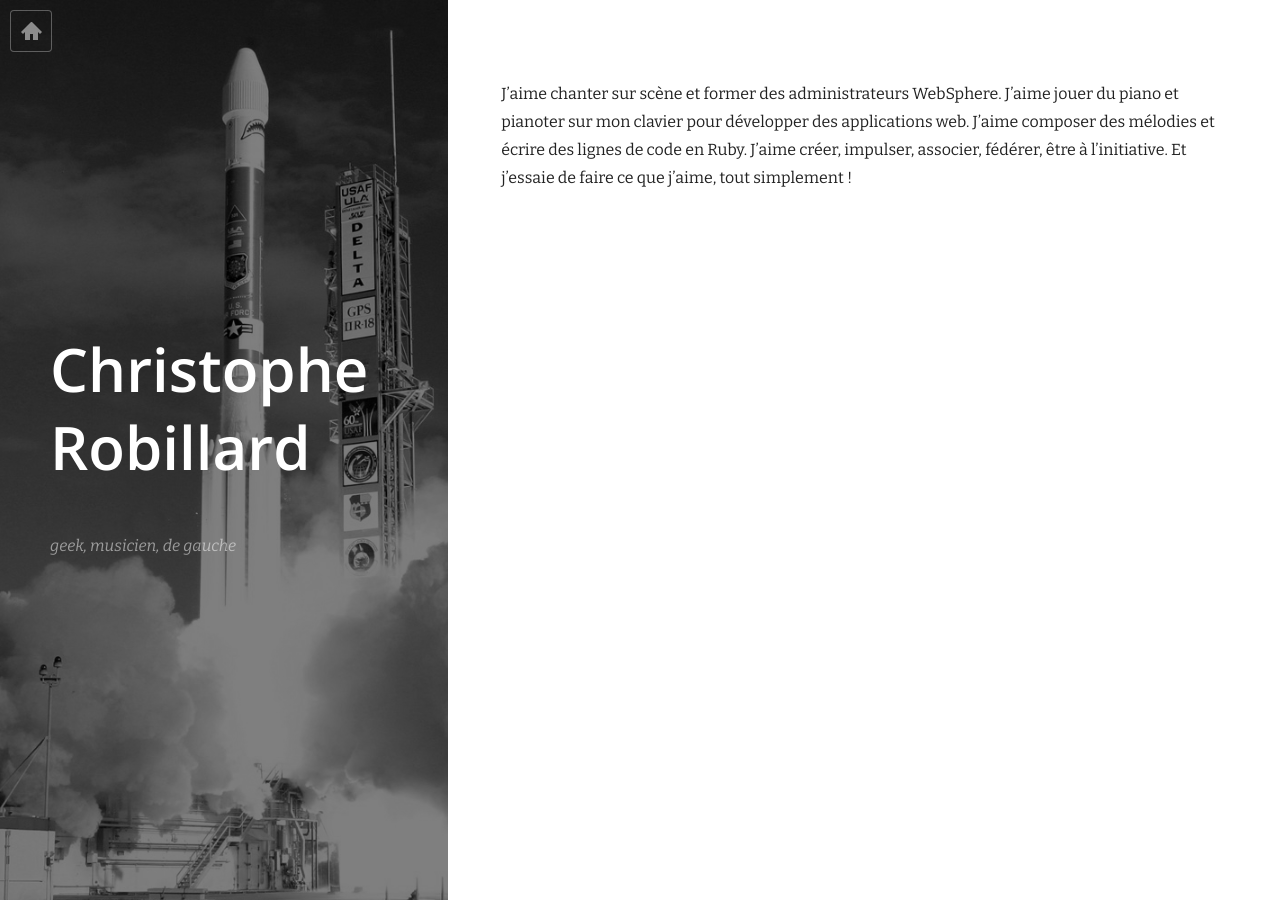
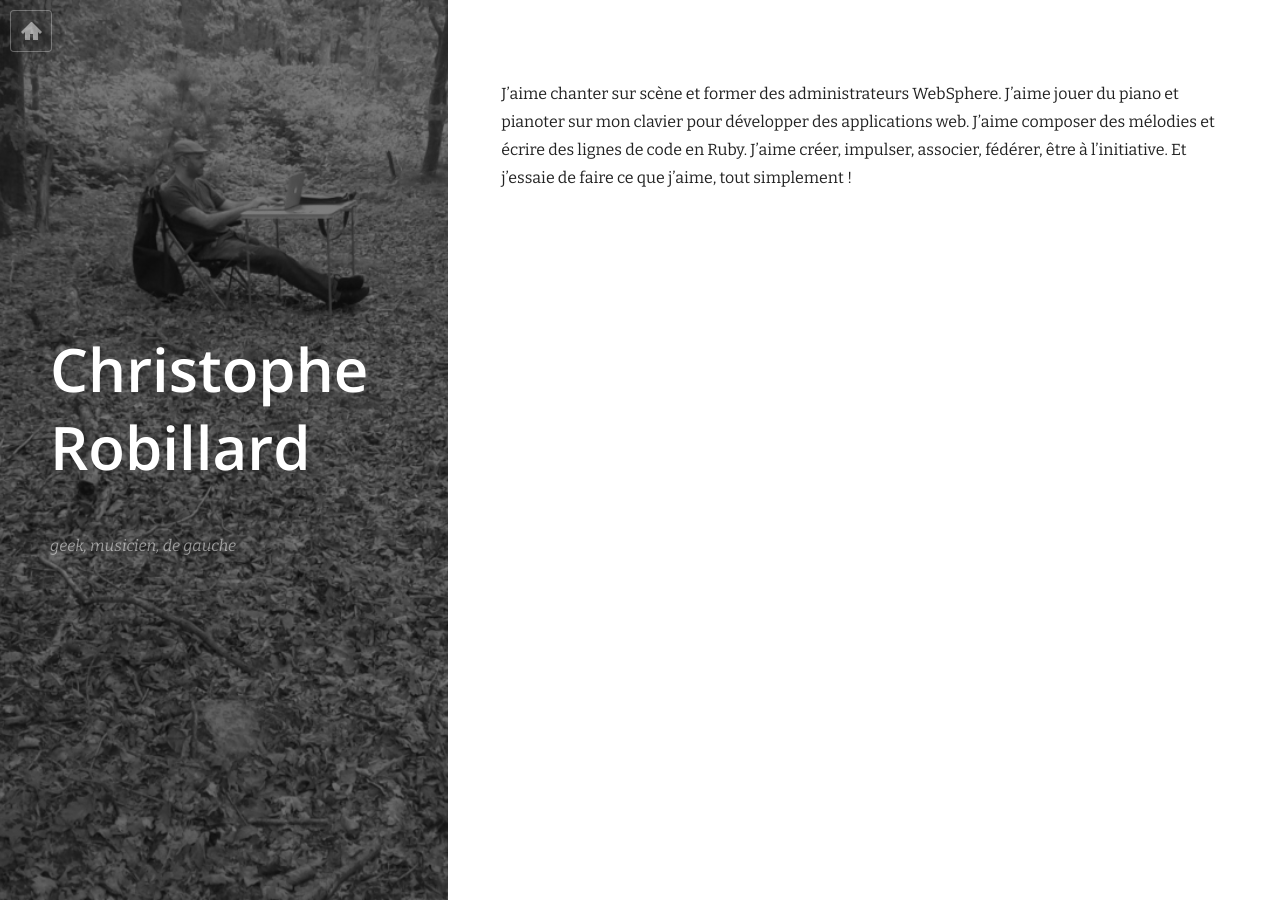
Before and after one commit to krichtof/krichtof.github.io, a Jekyll site: the page built from about.md, in a window 1280 px wide. Built offline with Jekyll 4.4.1, drawn with Linux system fonts in a browser that asks for light colours; nearby versions of some CDN libraries; Markdown is read by kramdown in place of the engine named in the settings.

Commit message:
change about

```diff
--- a/about.md
+++ b/about.md
@@ -2,7 +2,7 @@
 layout: page
 title: "Christophe Robillard"
 date: 2015-03-28 12:00:00
-featured_image: /images/launch.jpg
+featured_image: /images/robi_foret.jpg
 tagline: geek, musicien, de gauche
 ---
 
```
Also changed, not shown: images/robi_foret.jpg (added).
